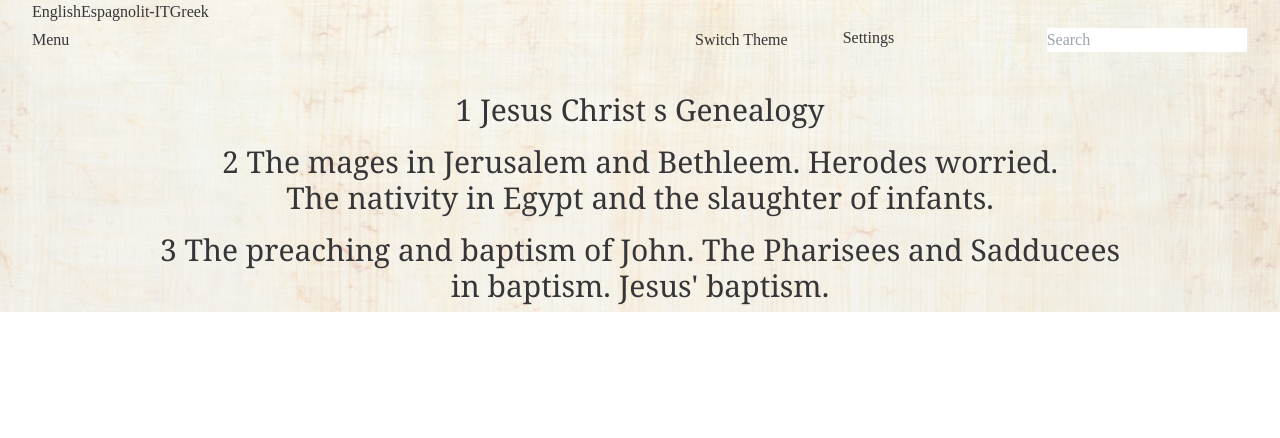
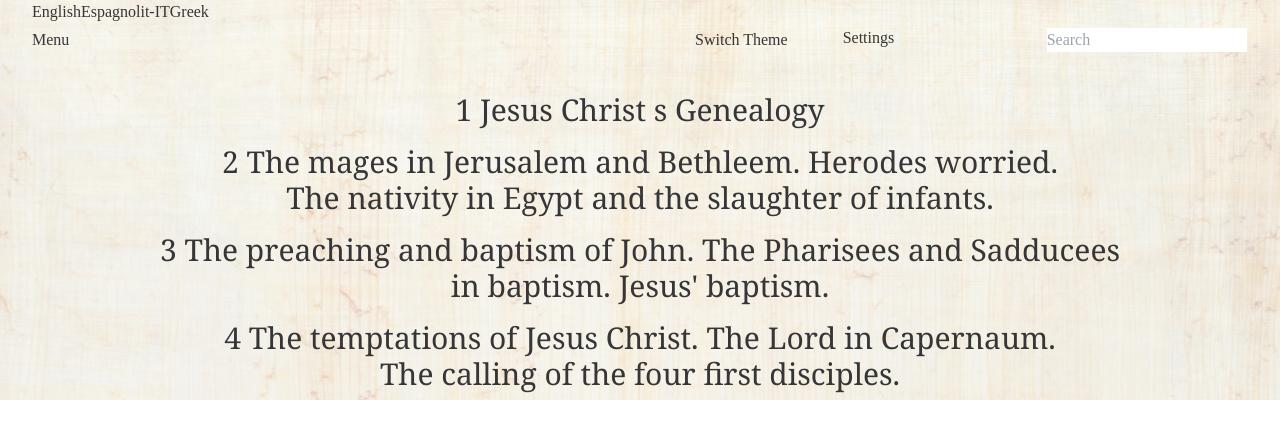
Before and after one commit to jojimanos/AlphaOmega, a Next.js app: page /chapmath in a window 1280 px wide. Shown: the top 438 px of the page. Built offline with nearby package versions, Linux system fonts and the light colour scheme.

Commit message:
Additional Chapter title

```diff
--- a/pages/assets/chap_data.json
+++ b/pages/assets/chap_data.json
@@ -5,7 +5,7 @@
     "title_1": "Jesus Christ s Genealogy",
     "title_2": "The mages in Jerusalem and Bethleem. Herodes worried.\nThe nativity in Egypt and the slaughter of infants.",
     "title_3": "The preaching and baptism of John. The Pharisees and Sadducees\nin baptism. Jesus' baptism.",
-    "title_4": "",
+    "title_4": "The temptations of Jesus Christ. The Lord in Capernaum.\nThe calling of the four first disciples.",
     "title_5": "",
     "title_6": "",
     "title_7": "",
@@ -18,7 +18,7 @@
       "title_1": "Ἡ Γενεαλογία τοῦ Ἰησοῦ Χριστοῦ",
       "title_2": "Οἱ μάγοι εἰς Ἰερουσαλὴμ καὶ Βηθλεέμ. Ἡ ταραχὴ τοῦ Ἡρώδου.\nἩ φυγὴ εἰς Αἴγυπτον καὶ ἡ σφαγὴ τῶν νηπίων.",
       "title_3": "Τὸ κήρυγμα καὶ τὸ βάπτισμα τοῦ Ἰωάννου. Οἱ Φαρισαῖοι καὶ οἱ Σαδδουκαῖοι\nεἰς τὸ βάπτισμα. Ὁ Ἰησοῦς βαπτίζεται",
-      "title_4": "",
+      "title_4": "Οἱ πειρασμοὶ τοῦ Ἰησοῦ Χριστοῦ. Ὁ Κύριος εἰς Καπερναούμ. Ἡ κλῆσις\nτῶν τεσσάρων πρώτων μαθητῶν.",
       "title_5": "",
       "title_6": "",
       "title_7": "",
--- a/pages/components/chap_tem.jsx
+++ b/pages/components/chap_tem.jsx
@@ -4,7 +4,7 @@ function Chapmath_tem (props) {
 
     const {chapsets} = props
 
-    const {title_1, title_2, title_3, link_1, link_2} = chapsets
+    const {title_1, title_2, title_3, title_4, link_1, link_2} = chapsets
 
     return (
             <div className='text-center m-3 font-serif'>
@@ -23,6 +23,11 @@ function Chapmath_tem (props) {
                     <p className='text-3xl whitespace-pre py-2'>3 {title_3}</p>
                     </div>
                 </Link>
+                <Link href={link_2}>
+                    <div>
+                    <p className='text-3xl whitespace-pre py-2'>4 {title_4}</p>
+                    </div>
+                </Link>
             </div>
         );
     }
```
